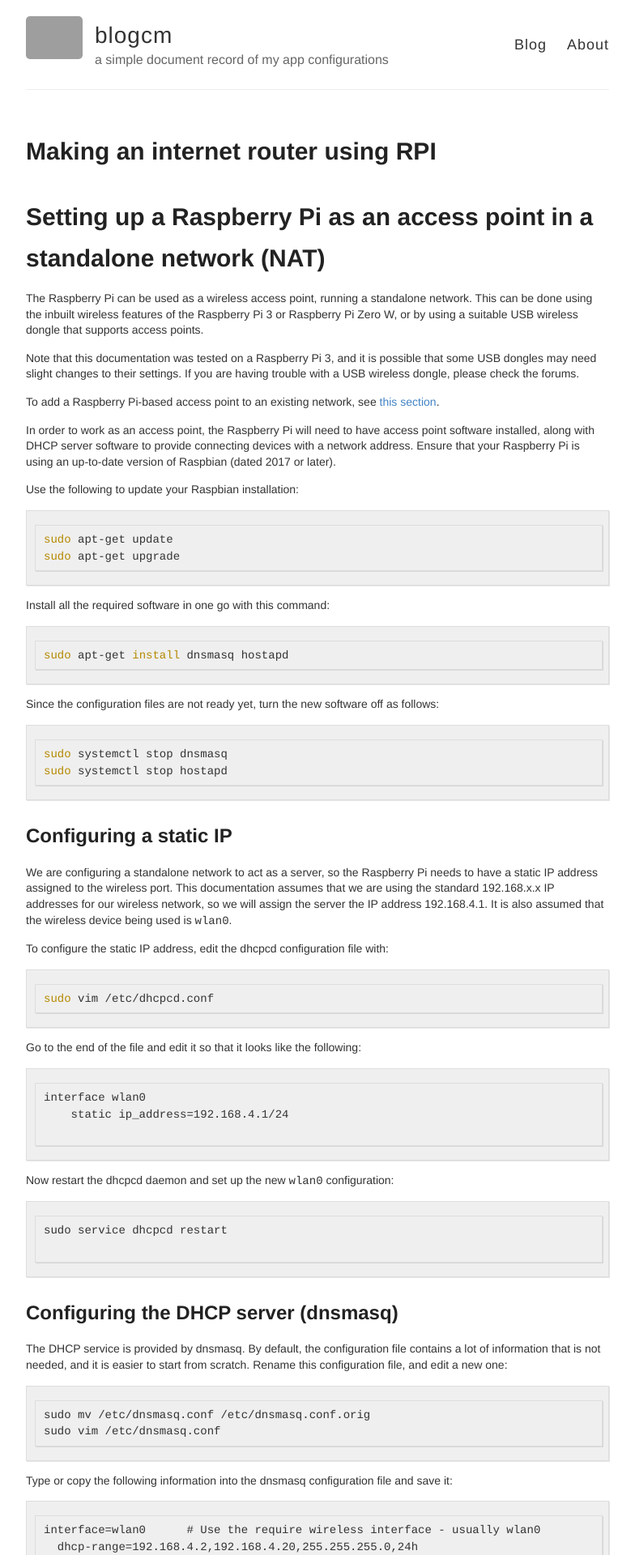
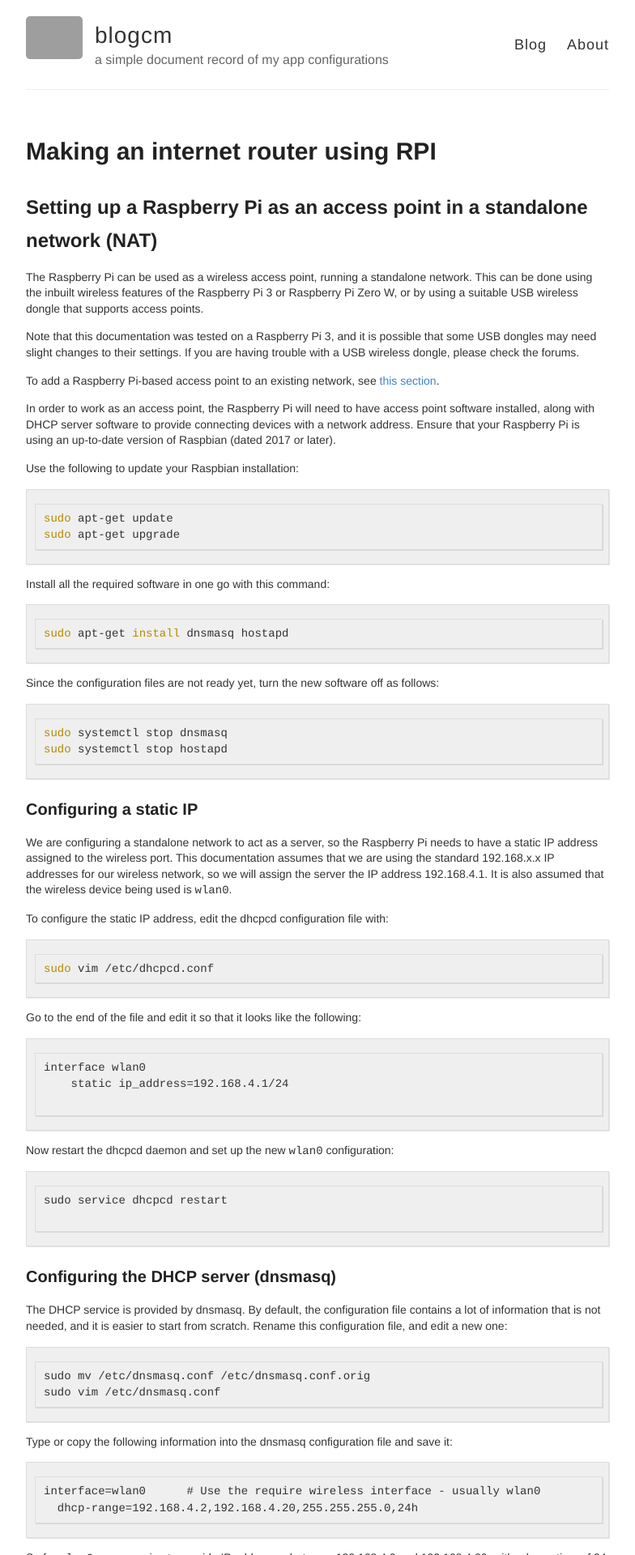
Before and after one commit to hydrogeologger/hydrogeologger.github.io, a Jekyll site: the page built from _posts/2014-03-03-Router-pi.md, in a window 1280 px wide. Shown: the top 1920 px of the page at 81% size, without its empty margins (248-1032 px from the left). Built offline with Jekyll 4.4.1, drawn with Linux system fonts in a browser that asks for light colours; grey boxes are pictures that could not be loaded.

Commit message:
improve format

````diff
--- a/_posts/2014-03-03-Router-pi.md
+++ b/_posts/2014-03-03-Router-pi.md
@@ -2,7 +2,7 @@
 layout: post
 title: Making an internet router using RPI
 ---
-# Setting up a Raspberry Pi as an access point in a standalone network (NAT)
+## Setting up a Raspberry Pi as an access point in a standalone network (NAT)
 
 The Raspberry Pi can be used as a wireless access point, running a standalone network. This can be done using the inbuilt wireless features of the Raspberry Pi 3 or Raspberry Pi Zero W, or by using a suitable USB wireless dongle that supports access points.
 
@@ -27,7 +27,7 @@ sudo systemctl stop dnsmasq
 sudo systemctl stop hostapd
 ```
 
-## Configuring a static IP
+### Configuring a static IP
 
 We are configuring a standalone network to act as a server, so the Raspberry Pi needs to have a static IP address assigned to the wireless port. This documentation assumes that we are using the standard 192.168.x.x IP addresses for our wireless network, so we will assign the server the IP address 192.168.4.1. It is also assumed that the wireless device being used is `wlan0`.
 
@@ -47,7 +47,7 @@ sudo service dhcpcd restart
 
 ```
 
-## Configuring the DHCP server (dnsmasq)
+### Configuring the DHCP server (dnsmasq)
 
 The DHCP service is provided by dnsmasq. By default, the configuration file contains a lot of information that is not needed, and it is easier to start from scratch. Rename this configuration file, and edit a new one:
 
@@ -67,7 +67,7 @@ So for `wlan0`, we are going to provide IP addresses between 192.168.4.2 and 192
 
 There are many more options for dnsmasq; see the [dnsmasq documentation](http://www.thekelleys.org.uk/dnsmasq/doc.html) for more details.
 
-## Configuring the access point host software (hostapd)
+### Configuring the access point host software (hostapd)
 
 You need to edit the hostapd configuration file, located at */etc/hostapd/hostapd.conf*, to add the various parameters for your wireless network. After initial install, this will be a new/empty file.
 
@@ -106,7 +106,7 @@ Find the line with #DAEMON_CONF, and replace it with this:
 DAEMON_CONF="/etc/hostapd/hostapd.conf"
 ```
 
-## Start it up
+### Start it up
 
 Now start up the remaining services:
 
@@ -147,7 +147,7 @@ ssh pi@192.168.4.1
 By this point, the Raspberry Pi is acting as an access point, and other devices can associate with it. Associated devices can access the Raspberry Pi access point via its IP address for operations such as `rsync`, `scp`, or `ssh`.
 
 
-# Router solution 1 3G dongle (eth1) as outbound and onboard wifi (wlan0) as router
+## Router solution 1 3G dongle (eth1) as outbound and onboard wifi (wlan0) as router
 
 Below solution is found to be useful on Jessie and Stretch
 
@@ -160,7 +160,7 @@ systemctl disable wpa_supplicant
 the reason **wpa__supplicant** needs to be disabled is because it controls wlan0 as a guest, rather than a host. as a result, both dhcpcd (configure ip as 192.168.0.1) and **wpa__supplicant** will fight for resources, which is demonstrated by showing hotspot during booting, while hotspot disappear after boot process is completed.
 
 
-# Router solution 2 antenna wifi (wlan1) as outbound and onboard wifi (wlan0) as router
+## Router solution 2 antenna wifi (wlan1) as outbound and onboard wifi (wlan0) as router
 
 The below solution works only for **Stretch**
 
@@ -260,7 +260,7 @@ There should now be a functioning bridge between the wireless LAN and the Ethern
 
 The `ifconfig` command will show the bridge, which will have been allocated an IP address via the wired Ethernet's DHCP server. The `wlan0` and `eth0` no longer have IP addresses, as they are now controlled by the bridge. It is possible to use a static IP address for the bridge if required, but generally, if the Raspberry Pi access point is connected to a ADSL router, the DHCP address will be fine.
 
-## ----------------------------------------------------------------------------------
+### ----------------------------------------------------------------------------------
 <a name="enquiry"></a>
 
 
````
